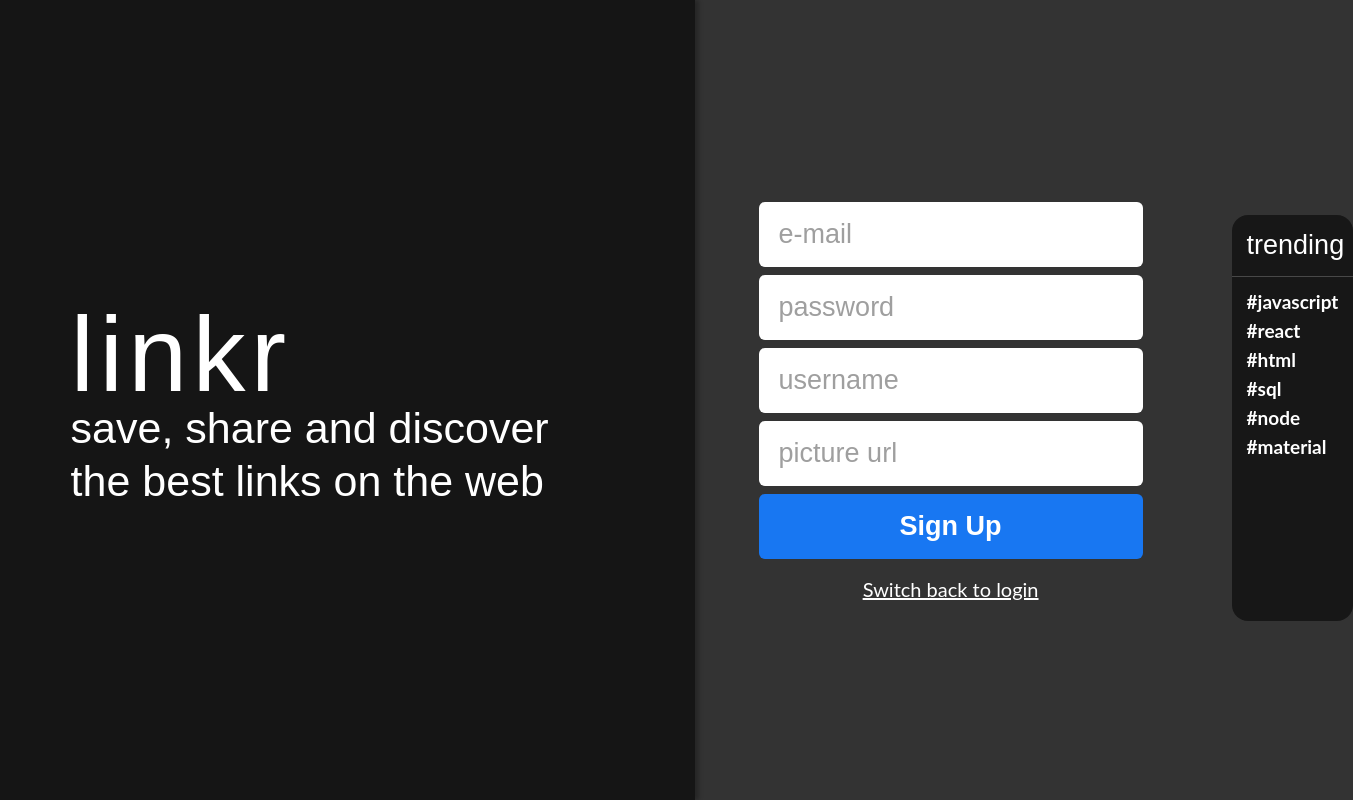
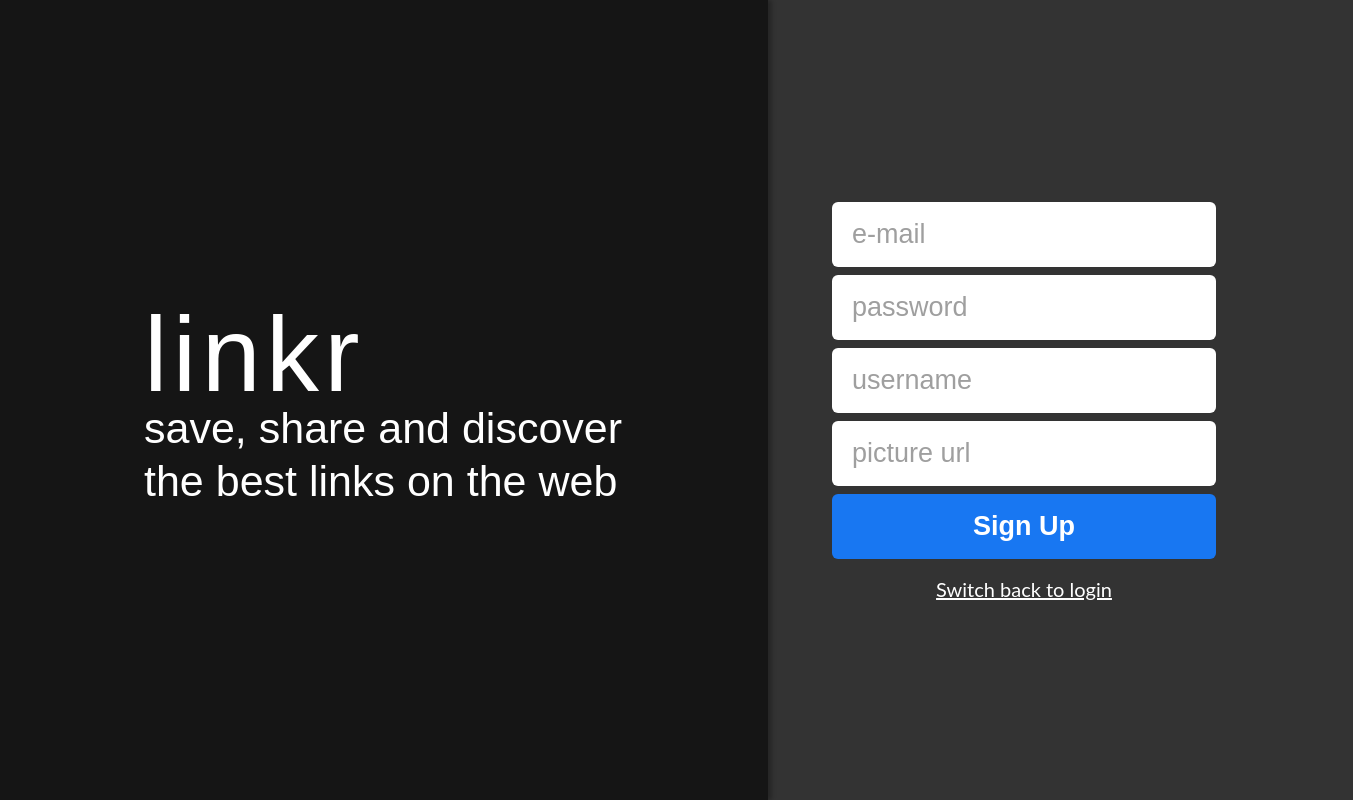
Before and after one commit to okitauehara/linkr, a React (Create React App) app: page /sign-up in a window 1280 px wide. Shown: the whole page, 1353 px wide, since content can reach past the window. Built offline with nearby package versions, Linux system fonts and the light colour scheme.

Commit message:
renderizando hashtag

```diff
--- a/src/App.js
+++ b/src/App.js
@@ -16,10 +16,11 @@ import { useState } from 'react';
 
 export default function App() {
 	const [user, setUser] = useState({});
+	const [hashList, setHashList] = useState([]);
 
 	return (
 		<BrowserRouter>
-			<UserContext.Provider value={{ user, setUser }}>
+			<UserContext.Provider value={{ user, setUser, hashList, setHashList }}>
 				<AppContainer>
 				<Switch>
 						<Route path="/" exact>
--- a/src/components/pages/timeline/Timeline.js
+++ b/src/components/pages/timeline/Timeline.js
@@ -4,15 +4,15 @@ import PublishPost from "./PublishPost";
 import { useContext, useEffect, useState } from "react";
 import UserPost from "../../shared/UserPost";
 import ContainerStyle from "../../shared/ContainerStyle";
-import { getPosts } from "../../../service/API";
+import { getPosts, getTrending} from "../../../service/API";
 import UserContext from "../../../contexts/UserContext";
 
 
 export default function Timeline() {
 
-    const {user} = useContext(UserContext);
+    const {user, setHashList} = useContext(UserContext);
     const [posts, setPosts] = useState([]);
-    console.log(posts);
+
 
     useEffect (() => {
         getPosts(user.token)
@@ -24,8 +24,10 @@ export default function Timeline() {
                     text: "Houve uma falha ao obter os posts, por favor atualize a página"
                 })
             })
-    }, []);
-
+        getTrending(user.token)
+            .then((r) => setHashList(r.data))
+            .catch(() => console.error)
+    }, [user.token , setHashList]);
 
     return (
         <ContainerStyle>
--- a/src/components/shared/Trending.js
+++ b/src/components/shared/Trending.js
@@ -1,30 +1,52 @@
 import styled from "styled-components";
+import { useLocation } from 'react-router';
+import { useContext } from "react";
+import UserContext from '../../contexts/UserContext';
+import { Link } from 'react-router-dom';
+import Loading from "./Loading";
 
 
 export default function Trending(){
 
+    const {hashList} = useContext(UserContext);
+
+
+    const location = useLocation().pathname
+    if(location === '/' || location === '/sign-up'){
+        return false
+    }
+
+
+
+
     return(
-            <TrendingContainer>
-                <TrendingTitle>trending</TrendingTitle>
-                <TrendingList>
-                    <Item>#javascript</Item>
-                    <Item>#react</Item>
-                    <Item>#html</Item>
-                    <Item>#sql</Item>
-                    <Item>#node</Item>
-                    <Item>#material</Item>
-                </TrendingList>
-            </TrendingContainer>
+        <TrendingContainer>
+        <TrendingTitle>trending</TrendingTitle>
+        {hashList.length === 0 ? <Loading /> :
+        <TrendingList >
+            {hashList.hashtags.map((hashtag, index) => (
+                <Link key={index} to={`/hashtag/${hashtag.name}/posts`}>
+                    <Item >#{hashtag.name}</Item>
+                </Link>
+            ))}
+        </TrendingList>}
+    </TrendingContainer>
     )
 };
 
 const TrendingContainer = styled.div`
     width: 301px;
-    height: 406px;
+    height: 415px;
     background-color: #171717;
     border-radius: 16px;
     margin-top: 215px;
     margin-left: 25px;
+
+    @media (max-width: 620px){
+        margin-left: 0;
+        display: none;
+
+    }
 `;
 
 const TrendingTitle = styled.h1`
@@ -45,4 +67,5 @@ const Item = styled.li`
     font-weight: 700;
     color: #fff;
     margin-bottom: 10px;
+    word-break: break-word;
 `;
--- a/src/service/API.js
+++ b/src/service/API.js
@@ -32,9 +32,23 @@ function getPosts(token) {
     return promise;
 }
 
+function getHashtag(token, hashtag){
+    const config = createHeaders(token);
+    const promise = axios.get(`${BASE_URL}/hashtags/${hashtag}/posts`, config)
+    return promise;
+}
+
+function getTrending(token) {
+    const config = createHeaders(token);
+    const promise = axios.get(`${BASE_URL}/hashtags/trending`, config);
+    return promise;
+}
+
 export {
     signUp,
     login,
     createPost,
     getPosts,
+    getHashtag,
+    getTrending
 }
```
